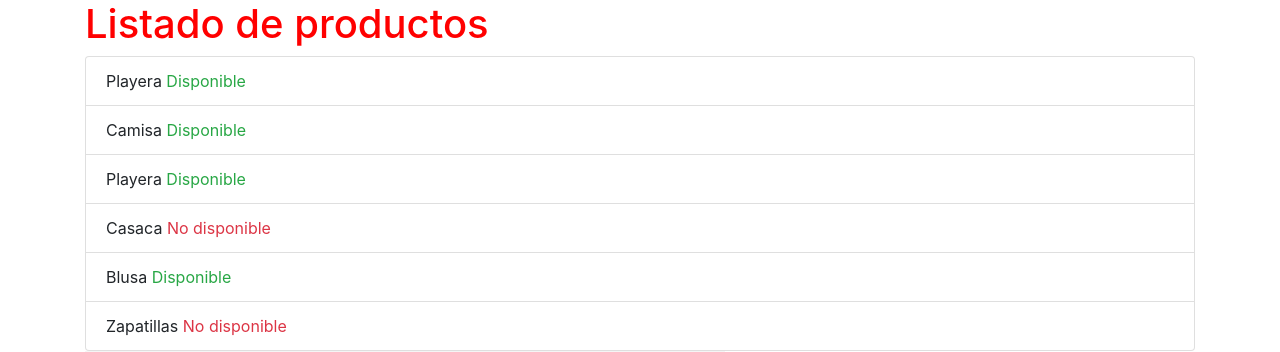
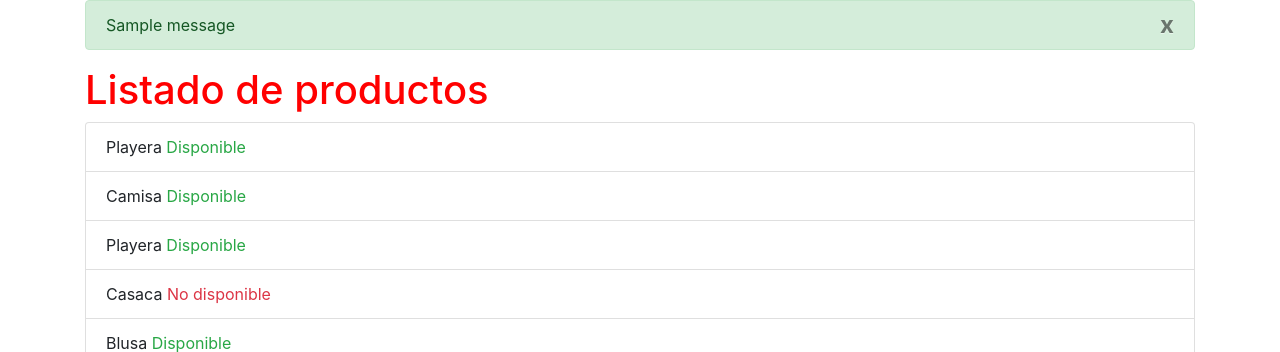
Before and after one commit to edinvd/LearningDjango, a Django app: page / in a window 1280 px wide. Shown: the top 352 px of the page. Run offline with Django 3.2, Linux system fonts and the light colour scheme; one stand-in notice (Sample message) is shown.

Commit message:
Messages - Agregue mensajes para que avisara al usuario cuando fue exitoso su login, y cuando no, agregandolo con un alert y un boton para eliminar dicho mensaje

```diff
--- a/Practica/views.py
+++ b/Practica/views.py
@@ -1,6 +1,7 @@
 from django.shortcuts import render
 from django.shortcuts import redirect
 
+from django.contrib import messages
 from django.contrib.auth import login
 from django.contrib.auth import authenticate
 
@@ -26,7 +27,10 @@ def login_view(request):
         user = authenticate(username=username, password=password) #None
         if user:
             login(request, user)
+            messages.success(request, 'Bienvenido {}'.format(user.username))
             return redirect('index')
+        else:
+            messages.error(request, 'Usuario o contraseña no validos')
 
     return render(request, 'users/login.html', {
 
--- a/templates/index.html
+++ b/templates/index.html
@@ -11,6 +11,22 @@
   </head>
   <body>
     <div class="container">
+
+      {% if messages %}
+        {% for message in messages %}
+          {% if message.tags == 'success' %}
+            <div class="alert alert-success">
+              <button type='button' class='close' data-dismiss='alert'>x</button>
+              {{ message }}
+            </div>
+          {% else %}
+            <div class="alert alert-danger">
+              {{ message }}
+            </div>
+          {% endif %}
+        {% endfor %}
+      {% endif %}
+
       <div class="row">
         <div class="col">
 
```
Also changed, not shown: templates/users/login.html (+19 -1 lines), db.sqlite3.
